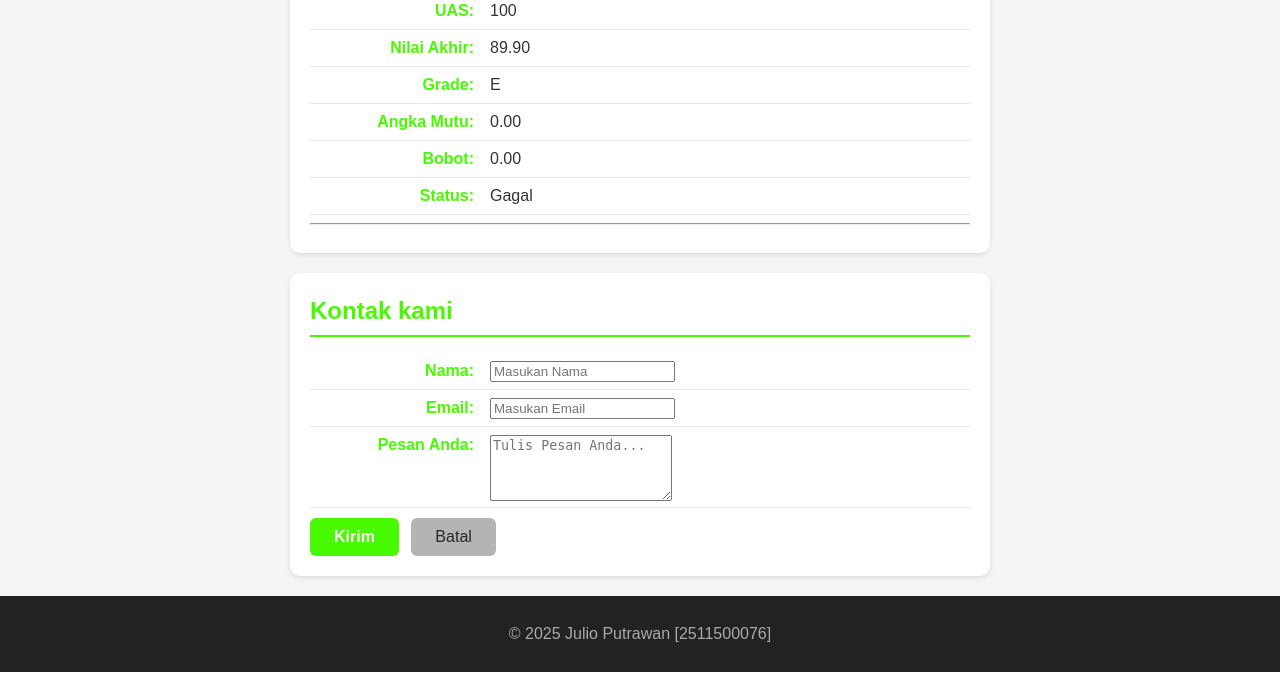
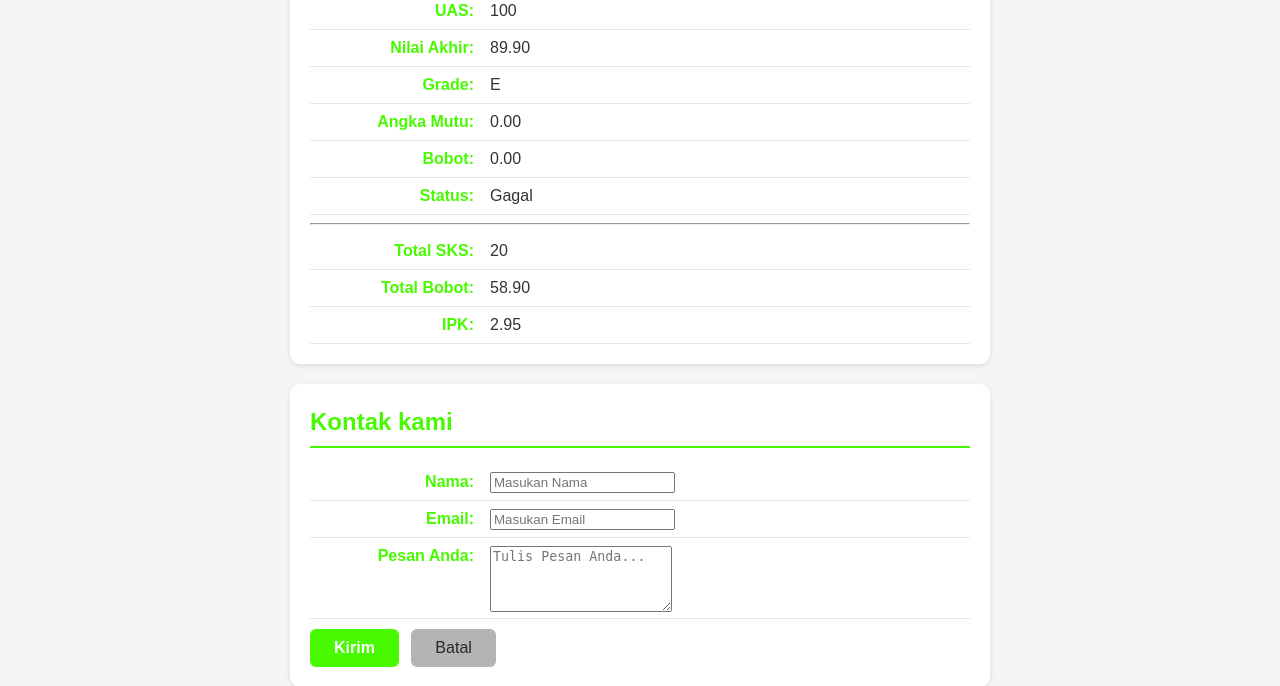
Before and after one commit to 2511500076-dev/2511500076-PWD-GB1J-2526O, a PHP site: page /pertemuan-06/index.php in a window 1280 px wide. Shown: the part 2785-3471 px from the top of the page. Run offline with PHP 8.4, Linux system fonts and the light colour scheme.

Commit message:
menampilkan total bobot dan sks

```diff
--- a/pertemuan-06/index.php
+++ b/pertemuan-06/index.php
@@ -208,6 +208,12 @@
             echo "<p><label><span>Bobot:</span></label>" . number_format($bobot, 2) . "</p>";
             echo "<p><label><span>Status:</span></label>$status</p><hr>";
         }
+
+        $ipk = $totalBobot / $totalSKS;
+
+        echo "<p><label><span>Total SKS:</span></label>$totalSKS</p>";
+        echo "<p><label><span>Total Bobot:</span></label>" . number_format($totalBobot, 2) . "</p>";
+        echo "<p><label><span>IPK:</span></label>" . number_format($ipk, 2) . "</p>";
        ?>
 
         </section>
```
Also changed, not shown: pertemuan-06/README.md.
